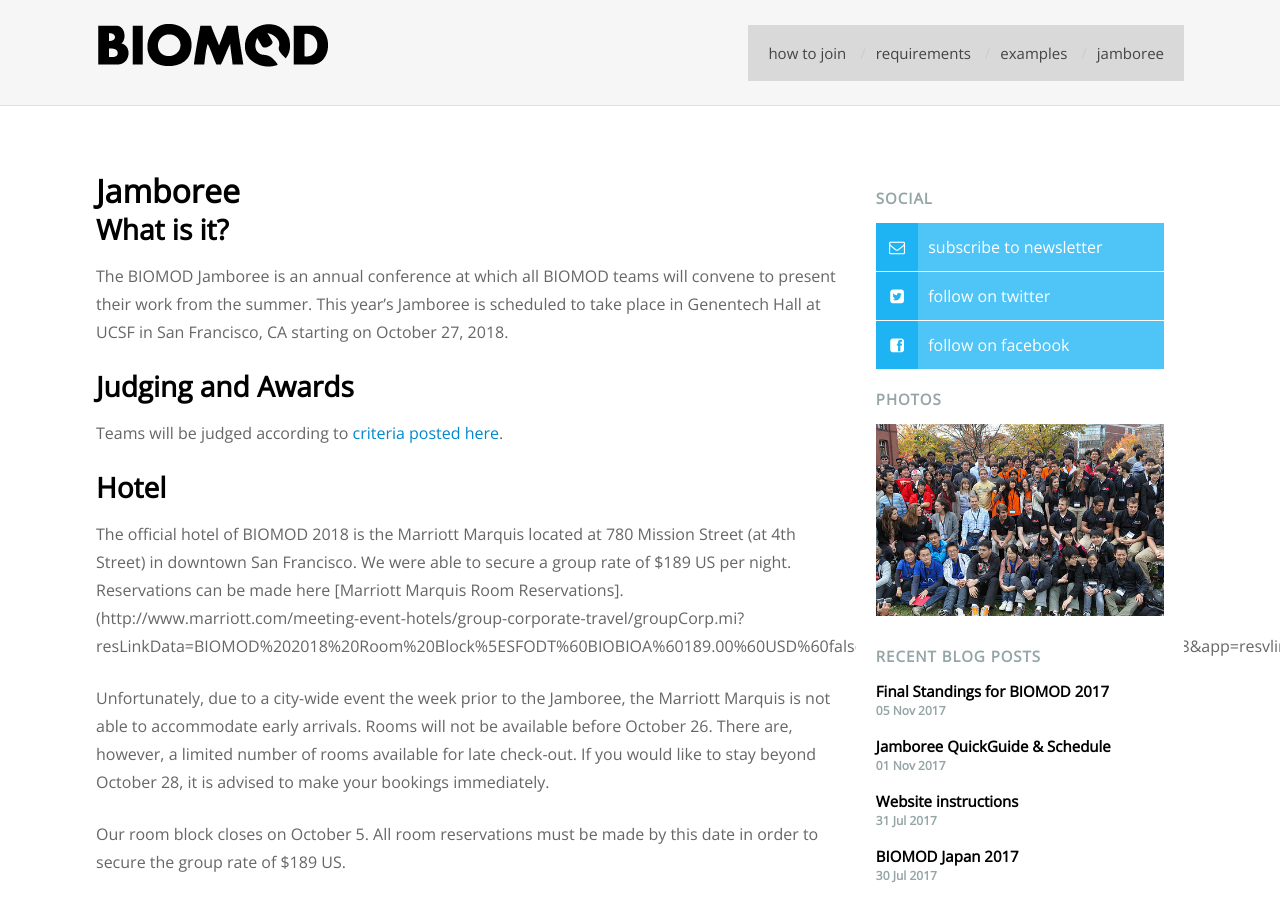
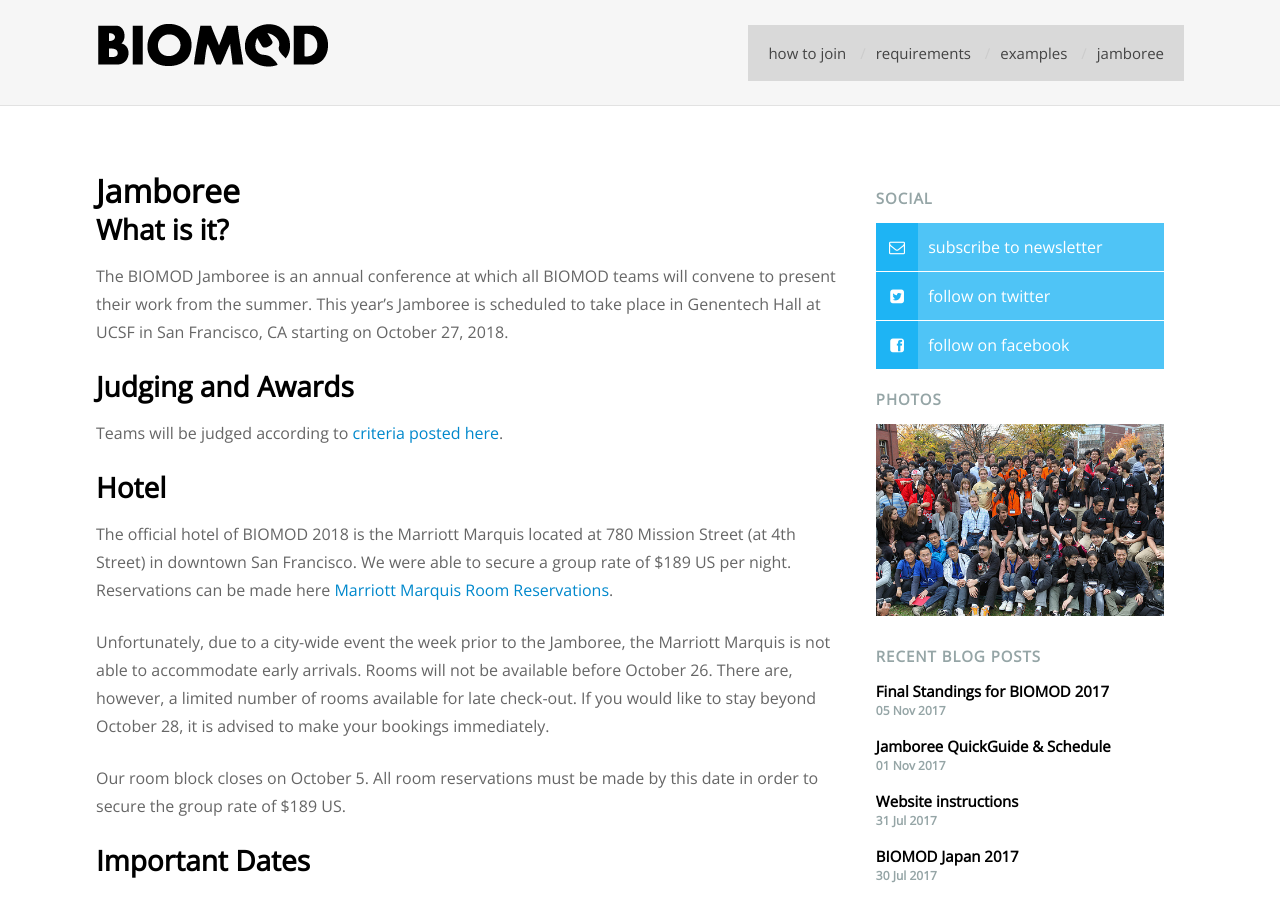
Before and after one commit to sdouglas/biomod, a Jekyll site: the page built from jamboree/index.md, in a window 1280 px wide and 900 px high. Built offline with Jekyll 4.4.1, drawn with Linux system fonts in a browser that asks for light colours; nearby versions of some CDN libraries.

Commit message:
fixed hotel url

```diff
--- a/jamboree/index.md
+++ b/jamboree/index.md
@@ -15,7 +15,7 @@
 
 ## Hotel
 
-The official hotel of BIOMOD 2018 is the Marriott Marquis located at 780 Mission Street (at 4th Street) in downtown San Francisco.  We were able to secure a group rate of $189 US per night.  Reservations can be made here [Marriott Marquis Room Reservations]. (http://www.marriott.com/meeting-event-hotels/group-corporate-travel/groupCorp.mi?resLinkData=BIOMOD%202018%20Room%20Block%5ESFODT%60BIOBIOA%60189.00%60USD%60false%604%6010/26/18%6010/31/18%6010/5/18&app=resvlink&stop_mobi=yes)
+The official hotel of BIOMOD 2018 is the Marriott Marquis located at 780 Mission Street (at 4th Street) in downtown San Francisco.  We were able to secure a group rate of $189 US per night.  Reservations can be made here [Marriott Marquis Room Reservations](http://www.marriott.com/meeting-event-hotels/group-corporate-travel/groupCorp.mi?resLinkData=BIOMOD%202018%20Room%20Block%5ESFODT%60BIOBIOA%60189.00%60USD%60false%604%6010/26/18%6010/31/18%6010/5/18&app=resvlink&stop_mobi=yes).
 
 Unfortunately, due to a city-wide event the week prior to the Jamboree, the Marriott Marquis is not able to accommodate early arrivals.  Rooms will not be available before October 26. There are, however, a limited number of rooms available for late check-out.  If you would like to stay beyond October 28, it is advised to make your bookings immediately.
 
```
